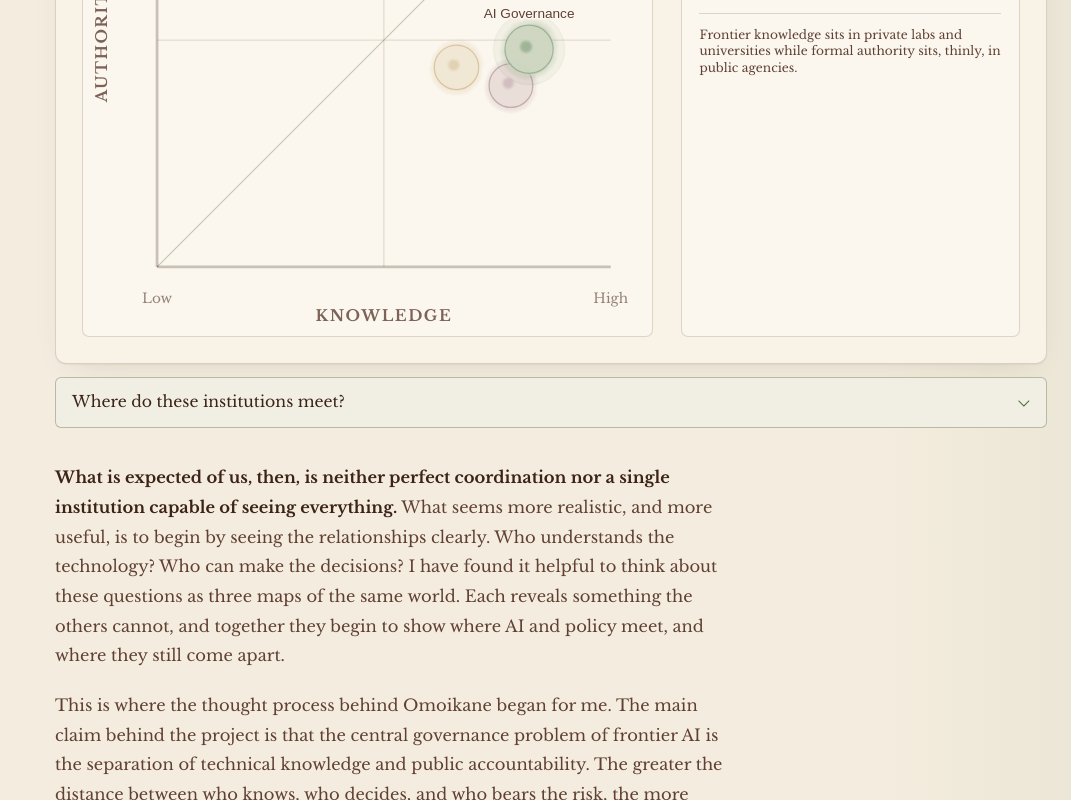
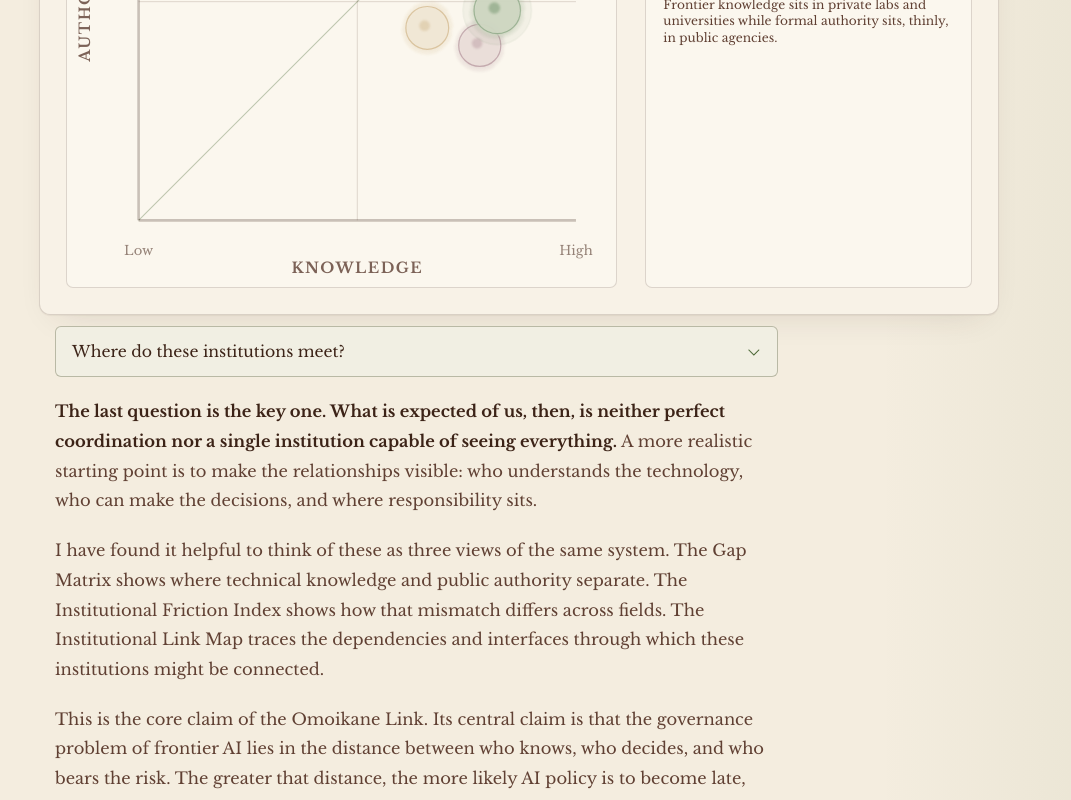
Before and after one commit to saykig/cepheus, a Next.js app: page /essays/the-omoikane-link in a window 1280 px wide. Shown: the part 2000-2800 px from the top of the page, without its empty margins (209-1280 px from the left). Built offline with nearby package versions, Linux system fonts and the light colour scheme; a web font is replaced by a local one.

Commit message:
Refine essay visual alignment

```diff
--- a/app/essays/the-omoikane-link/page.tsx
+++ b/app/essays/the-omoikane-link/page.tsx
@@ -21,7 +21,7 @@ const sections = [
   {
     id: 'first-collision',
     title: 'The First Collision',
-    children: [{ id: 'gap-matrix', title: 'Gap Matrix' }],
+    children: [{ id: 'gap-matrix', title: 'The Gap' }],
   },
   {
     id: 'what-is-expected-of-us',
@@ -29,14 +29,14 @@ const sections = [
     children: [
       {
         id: 'institutional-friction-explorer',
-        title: 'Institutional Friction Explorer',
+        title: 'The Friction',
       },
     ],
   },
   {
     id: 'what-do-we-owe-to-each-other',
     title: 'What Do We Owe to Each Other?',
-    children: [{ id: 'omoikane-map', title: 'The Omoikane Link' }],
+    children: [{ id: 'omoikane-map', title: 'The Link' }],
   },
 ]
 
@@ -187,23 +187,28 @@ export default function OmoikaneEssay() {
 
           <p>
             <strong>
-              What is expected of us, then, is neither perfect coordination nor
-              a single institution capable of seeing everything.
+              The last question is the key one. What is expected of us, then,
+              is neither perfect coordination nor a single institution capable
+              of seeing everything.
             </strong>{' '}
-            What seems more realistic, and more useful, is to begin by seeing
-            the relationships clearly. Who understands the technology? Who can
-            make the decisions? I have found it helpful to think about these
-            questions as three maps of the same world. Each reveals something
-            the others cannot, and together they begin to show where AI and
-            policy meet, and where they still come apart.
+            A more realistic starting point is to make the relationships
+            visible: who understands the technology, who can make the
+            decisions, and where responsibility sits.
           </p>
           <p>
-            This is where the thought process behind Omoikane began for me. The
-            main claim behind the project is that the central governance problem
-            of frontier AI is the separation of technical knowledge and public
-            accountability. The greater the distance between who knows, who
-            decides, and who bears the risk, the more likely AI policy is to
-            become late, adversarial, or technically unworkable. Omoikane is
+            I have found it helpful to think of these as three views of the same
+            system. The Gap Matrix shows where technical knowledge and public
+            authority separate. The Institutional Friction Index shows how that
+            mismatch differs across fields. The Institutional Link Map traces
+            the dependencies and interfaces through which these institutions
+            might be connected.
+          </p>
+          <p>
+            This is the core claim of the Omoikane Link. Its central claim is
+            that the governance problem of frontier AI lies in the distance
+            between who knows, who decides, and who bears the risk. The greater
+            that distance, the more likely AI policy is to become late,
+            adversarial, or technically unworkable. Omoikane is therefore
             proposed as a policy-intelligence platform for mapping that distance
             across public and private institutions.
           </p>
@@ -409,7 +414,7 @@ export default function OmoikaneEssay() {
                 and proprietary AI tools.
               </p>
               <p>
-                The Institutional Constellation Map would make these
+                The Institutional Link Map would make these
                 relationships visible because dependency can shape decisions as
                 strongly as law does.
               </p>
--- a/app/global.css
+++ b/app/global.css
@@ -969,6 +969,34 @@ html[data-theme="dark"] .theme-toggle::after {
   background: color-mix(in oklab, var(--olive) 5%, var(--paper-bright));
 }
 
+@media (min-width: 901px) {
+  .essay-body {
+    --essay-reading-width: 45.15625rem;
+  }
+
+  .essay-body > p,
+  .essay-body > .soft-note,
+  .essay-body > .comparison {
+    max-width: min(100%, var(--essay-reading-width));
+  }
+
+  .essay-visual-block {
+    margin-bottom: 20px;
+  }
+
+  .essay-visual-block > .tool {
+    box-sizing: border-box;
+    width: min(1000px, calc(100% - 32px));
+    margin-left: -16px;
+  }
+
+  .essay-visual-block > .essay-disclosure {
+    box-sizing: border-box;
+    width: min(100%, var(--essay-reading-width));
+    margin-top: 0.72rem;
+  }
+}
+
 .essay-disclosure > h3 {
   margin: 0;
 }
--- a/public/data/annual-scores.json
+++ b/public/data/annual-scores.json
@@ -1,5 +1,5 @@
 {
-  "title": "Institutional Friction Explorer",
+  "title": "Friction Index",
   "description": "Weight knowledge, authority, dependency, and coordination to see where cybersecurity, military AI, and biosecurity are most misaligned.",
   "note": "Illustrative capacity scores for seven institutions across five fields.",
   "years": [
--- a/public/data/relationships.json
+++ b/public/data/relationships.json
@@ -1,5 +1,5 @@
 {
-  "title": "The Omoikane Map",
+  "title": "Institutional Link Map",
   "description": "See how governments, companies, universities, and standards bodies connect across expertise, power, funding, and dependence.",
   "note": "Solid lines are knowledge; thick lines are authority; arrows are dependency; dashed lines are interface mechanisms.",
   "selectionLabel": "Selected node",
```
